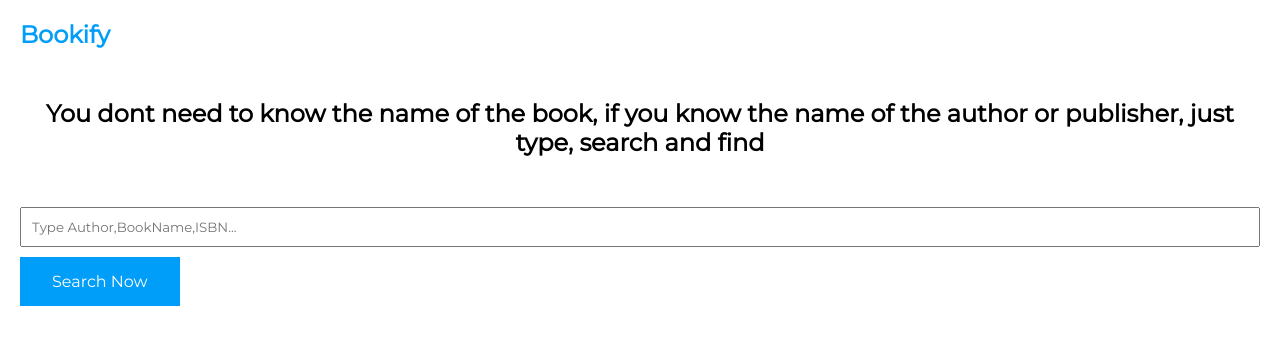
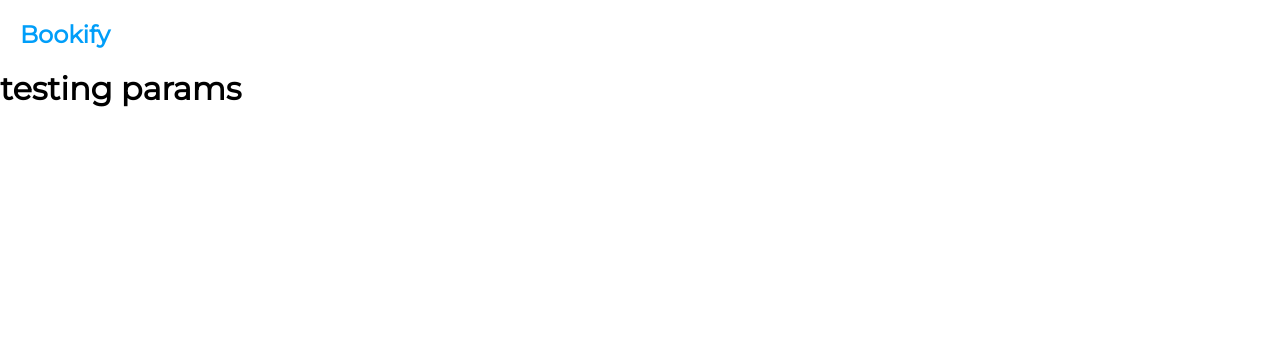
Before and after one commit to cerlans/bookify, a React (Create React App) app: page /Search/Book/1 in a window 1280 px wide. Shown: the top 344 px of the page. Built offline with nearby package versions, Linux system fonts and the light colour scheme.

Commit message:
3 files modified, 1 deleted

```diff
--- a/src/App.js
+++ b/src/App.js
@@ -16,17 +16,15 @@ export default function App() {
     <>
       <BrowserRouter>
         <Nav />
-        <Switch>
           <Route exact path="/">
             <Home />
           </Route>
-          <Route path="/Search">
+          <Route exact path="/Search">
             <Search />
           </Route>
-          <Route path="/Book">
+          <Route exact path="/Search/Book/:id">
             <Book />
           </Route>
-        </Switch>
       </BrowserRouter>
     </>
   );
--- a/src/Book.js
+++ b/src/Book.js
@@ -1,6 +1,8 @@
 import React from 'react';
-
+import {useParams} from 'react-router-dom'
 function Book(){
+    let { id } = useParams();
+  console.log(id)
   return (
     <>
     <h1>testing params</h1>
--- a/src/Search.js
+++ b/src/Search.js
@@ -16,7 +16,7 @@ function Search() {
   const [query, setQuery] = useState("");
   const [isLoading, setLoading] = useState(false);
   let { path, url } = useRouteMatch();
-
+  console.log(url)
   function getData() {
     setLoading(true);
     setQuery(searchString);
@@ -94,7 +94,7 @@ function Search() {
                       >
                         Read a Sample
                       </button>
-                      <Link to={`${url}/${value.id}`}>
+                      <Link to={`${url}/Books/${value.id}`}>
                         <button className="pageButtons">ViewMore</button>
                       </Link>
                     </div>
```
Also changed, not shown: src/Cards.js (deleted, +0 -20 lines).
